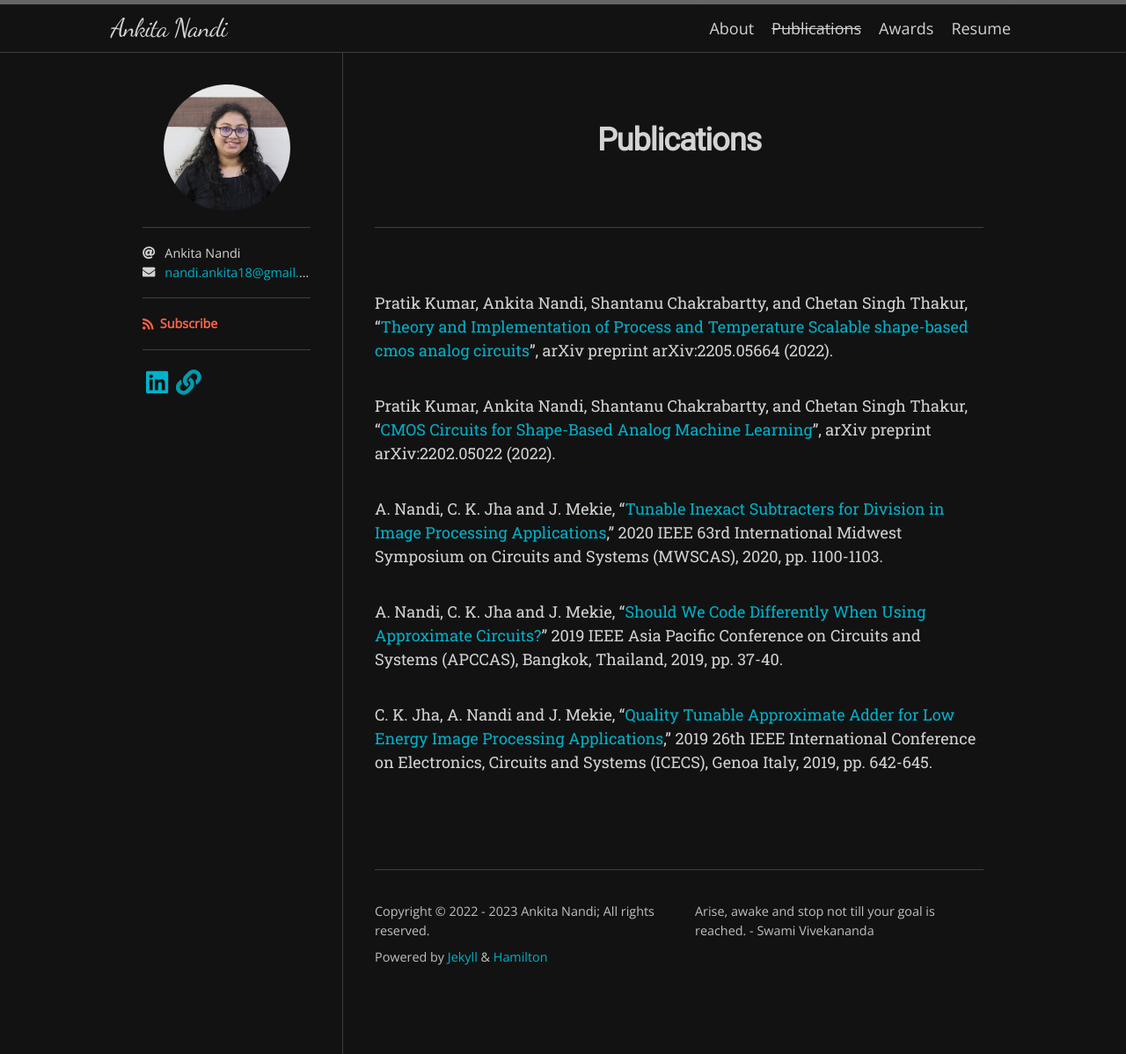
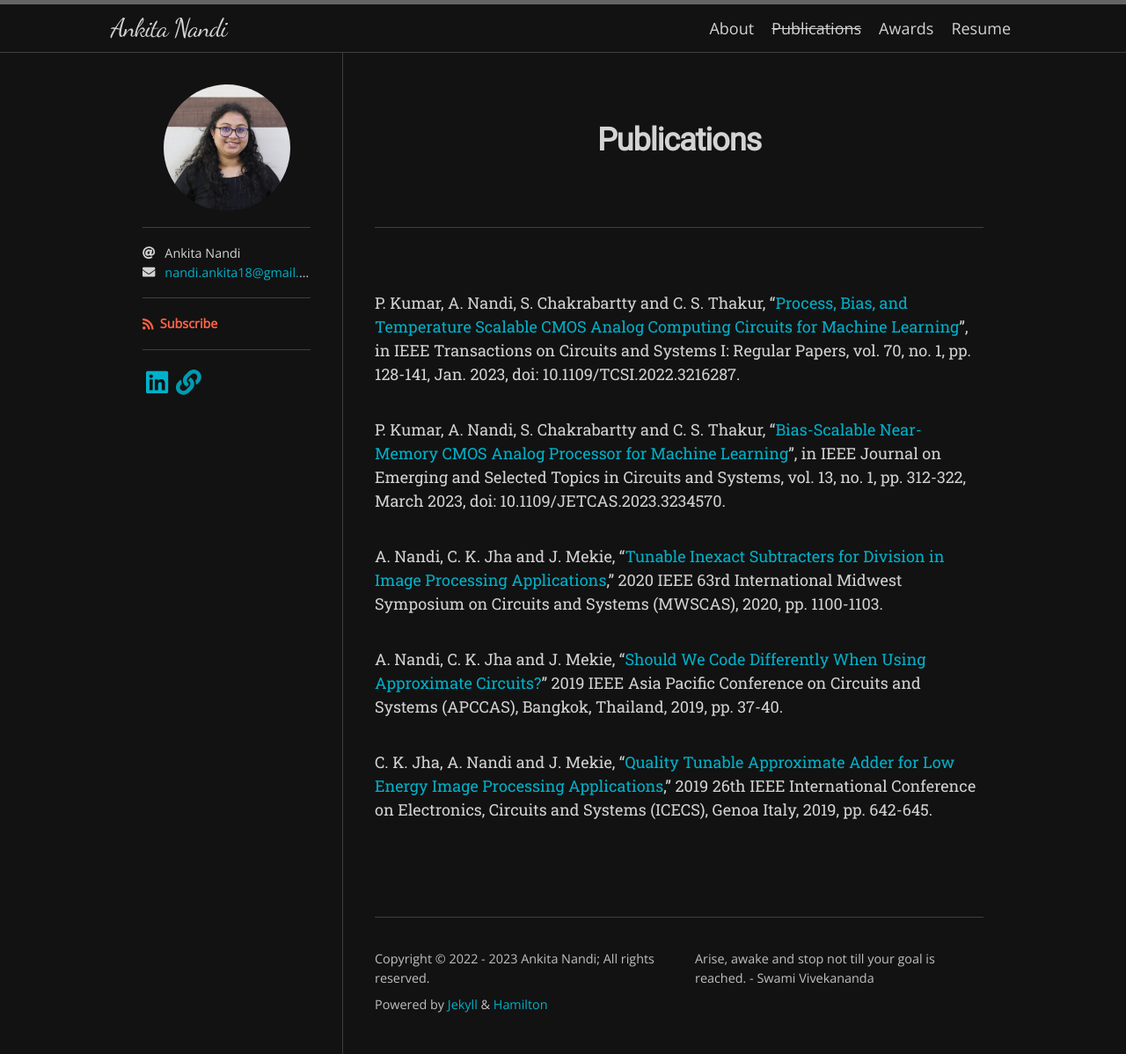
Before and after one commit to nandiankita/nandiankita.github.io, a Jekyll site: the page built from Publications.md, in a window 1280 px wide. Shown: the whole page at 88% size. Built offline with Jekyll 4.4.1, drawn with Linux system fonts in a browser that asks for light colours; nearby versions of some CDN libraries; some web fonts are replaced.

Commit message:
Add files via upload

```diff
--- a/Publications.md
+++ b/Publications.md
@@ -4,9 +4,9 @@ title: Publications
 permalink: /years/
 ---
 
-Pratik Kumar, Ankita Nandi, Shantanu Chakrabartty, and Chetan Singh Thakur, "[Theory and Implementation of Process and Temperature Scalable shape-based cmos analog circuits][p4]", arXiv preprint arXiv:2205.05664 (2022).
+P. Kumar, A. Nandi, S. Chakrabartty and C. S. Thakur, "[Process, Bias, and Temperature Scalable CMOS Analog Computing Circuits for Machine Learning][p4]", in IEEE Transactions on Circuits and Systems I: Regular Papers, vol. 70, no. 1, pp. 128-141, Jan. 2023, doi: 10.1109/TCSI.2022.3216287.
 
-Pratik Kumar, Ankita Nandi, Shantanu Chakrabartty, and Chetan Singh Thakur, "[CMOS Circuits for Shape-Based Analog Machine Learning][p5]", arXiv preprint arXiv:2202.05022 (2022).
+P. Kumar, A. Nandi, S. Chakrabartty and C. S. Thakur, "[Bias-Scalable Near-Memory CMOS Analog Processor for Machine Learning][p5]", in IEEE Journal on Emerging and Selected Topics in Circuits and Systems, vol. 13, no. 1, pp. 312-322, March 2023, doi: 10.1109/JETCAS.2023.3234570.
 
  A. Nandi, C. K. Jha and J. Mekie, "[Tunable Inexact Subtracters for Division in Image Processing Applications][p1]," 2020 IEEE 63rd International Midwest Symposium on Circuits and Systems (MWSCAS), 2020, pp. 1100-1103.
 
@@ -17,5 +17,5 @@ Pratik Kumar, Ankita Nandi, Shantanu Chakrabartty, and Chetan Singh Thakur, "[CM
  [p1]:https://ieeexplore.ieee.org/stamp/stamp.jsp?tp=&arnumber=9184460
  [p2]:https://ieeexplore.ieee.org/stamp/stamp.jsp?tp=&arnumber=8953113
  [p3]:https://ieeexplore.ieee.org/stamp/stamp.jsp?tp=&arnumber=8965205
- [p4]:https://arxiv.org/pdf/2205.05664.pdf
- [p5]:https://arxiv.org/pdf/2202.05022.pdf
+ [p4]:https://ieeexplore.ieee.org/document/9934009
+ [p5]:https://ieeexplore.ieee.org/document/10007808
```
